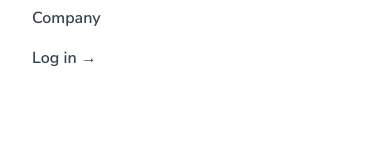
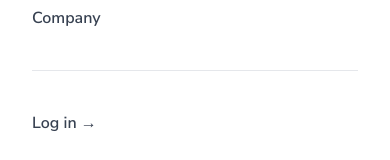
Before and after one commit to ratidzo/minimal, a Next.js app: page / in a window 390 px wide. Shown: the part 210-370 px from the top of the page. Built offline with nearby package versions, Linux system fonts and the light colour scheme.

Commit message:
dev: add horizontal divider and margin

```diff
--- a/app/components/Nav.tsx
+++ b/app/components/Nav.tsx
@@ -55,6 +55,10 @@ export default function Nav() {
                 </ul>
             </div>
 
+            {/* Horizontal divider */}
+            <hr className="my-8 mx-4 md:hidden">
+            </hr>
+
             {/* Login button */}
             <div className="px-4 py-2 hover:rounded hover:bg-slate-50">
                 <Button>
```
